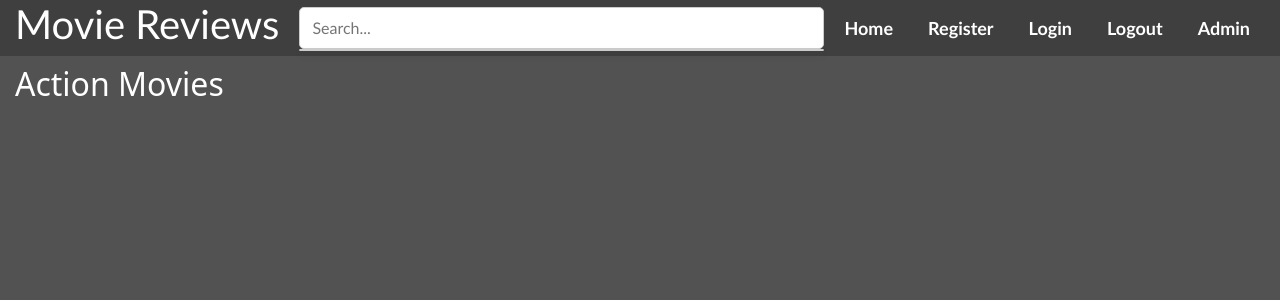
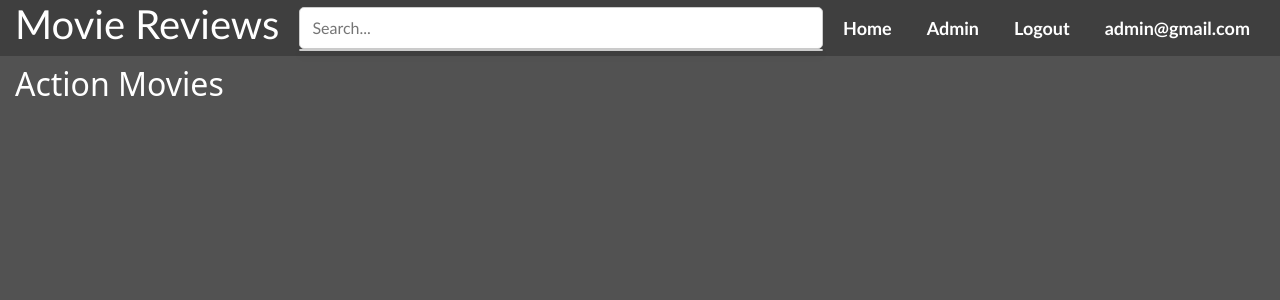
Before and after one commit to WeaverDM21/Project, a Flask app: template templates/home.html in a window 1280 px wide. Shown: the top 300 px of the page. Run offline with Flask 3, Linux system fonts and the light colour scheme; the template is opened without the code that fills it, so the values that code supplies are empty; a user stored in the database is signed in; parts of the project's set-up code (start-up, migrations or seed data) failed here and were passed over.

Commit message:
Fixed User Deletion Issue and updated nam bar

```diff
--- a/app.py
+++ b/app.py
@@ -183,7 +183,7 @@ def makeRequest(genre: str):
     response = requests.get(base_url, params=params)
 
     if response.status_code == 200:
-        db.drop_all()
+        Movie.query.delete()
         db.create_all()
 
         data = response.json()
--- a/static/styles/home.css
+++ b/static/styles/home.css
@@ -34,8 +34,10 @@
 }
 
 .registration {
+    color: white;
     display: flex;
-    gap: 20px
+    gap: 20px;
+    align-items: center;
 }
 
 .registration a {
--- a/templates/home.html
+++ b/templates/home.html
@@ -13,7 +13,7 @@
 </head>
 <body>
   <header>
-    <div class="container">
+    <!-- <div class="container">
       {% for message in get_flashed_messages() %}
         <div class="alert alert-warning d-flex align-items-center alert-dismissible fade show">
           <button type="button" class="close" data-bs-dismiss="alert">
@@ -22,7 +22,7 @@
           {{ message }}
         </div>
       {% endfor %}
-    </div>
+    </div> -->
   </header>
   <main>
     <div class="navdiv">
@@ -35,11 +35,17 @@
       </div>
       <div class="registration">
         <a href="/"> Home </a>
-        <a href="/register"> Register </a>
-        <a href="/login"> Login </a>
-        <a href="/logout"> Logout </a>
-        {% if current_user.role == "admin" %}
-          <a href="/admin"> Admin </a>
+        {% if current_user.is_authenticated %}
+          {% if current_user.role == "admin" %}
+            <a href="/admin"> Admin </a>
+          {% endif %}
+          <a href="/logout"> Logout </a>
+          <a>{{current_user.email}}</a>
+        {% else %}
+          <a href="/login"> Login </a>
+          {% if current_user.role == "admin" %}
+            <a href="/admin"> Admin </a>
+          {% endif %}
         {% endif %}
       </div>
     </div>
--- a/templates/login.html
+++ b/templates/login.html
@@ -12,7 +12,7 @@
 </head>
 <body>
   <header>
-    <div class="container">
+    <!-- <div class="container">
       {% for message in get_flashed_messages() %}
         <div class="alert alert-warning d-flex align-items-center alert-dismissible fade show">
           <button type="button" class="close" data-bs-dismiss="alert">
@@ -21,7 +21,7 @@
           {{ message }}
         </div>
       {% endfor %}
-    </div>
+    </div> -->
   </header>
   <main>
     <section>
```
Also changed, not shown: users.sqlite3.
